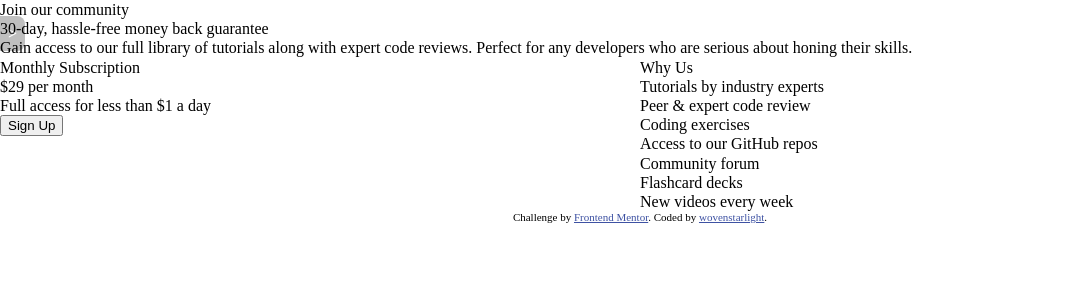
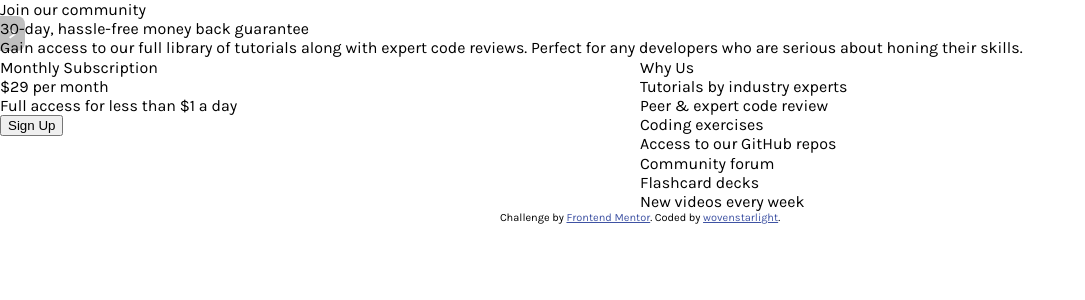
Before and after one commit to wovenstarlight/frontend-projects, a Jekyll site: the page built from _posts/2021-08-03-single-price-grid-component.html, in a window 1280 px wide. Shown: the top 300 px of the page, without its empty margins (0-1085 px from the left). Built offline with Jekyll 4.4.1, drawn with Linux system fonts in a browser that asks for light colours.

Commit message:
Moved reset.css from individual pages to head

```diff
--- a/_includes/head.html
+++ b/_includes/head.html
@@ -10,6 +10,7 @@
 	<title>{{ pagetitle }}</title>
 
 	<!-- Include basic site CSS and the CSS for the specific page -->
+	<link rel="stylesheet" href="{{ 'css/reset.css' | prepend: site.baseurl }}">
 	<link rel="stylesheet" href="{{ 'css/sitewide.css' | prepend: site.baseurl }}">
 	{% if page.projectlink %}
 		<link rel="stylesheet" href="{{ page.projectlink | prepend: 'css/' | prepend: site.baseurl | append: '.css' }}">
--- a/_posts/2021-08-03-single-price-grid-component.html
+++ b/_posts/2021-08-03-single-price-grid-component.html
@@ -2,7 +2,6 @@
 projectlink:	single-price-grid-component
 projectname:	Single Price Grid Component
 frontend:		https://www.frontendmentor.io/challenges/single-price-grid-component-5ce41129d0ff452fec5abbbc
-sheets:			[reset]
 ---
 <section class="joinmodule">
 
```
